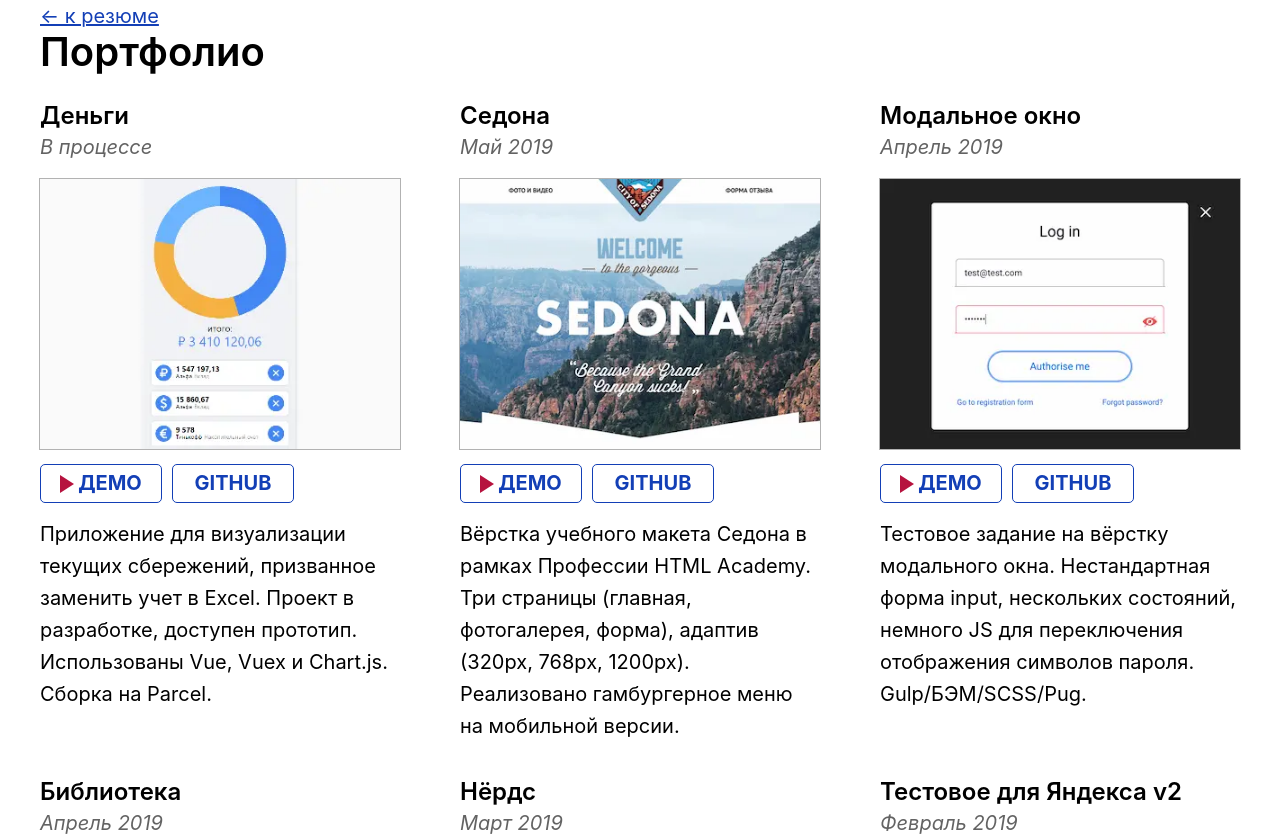
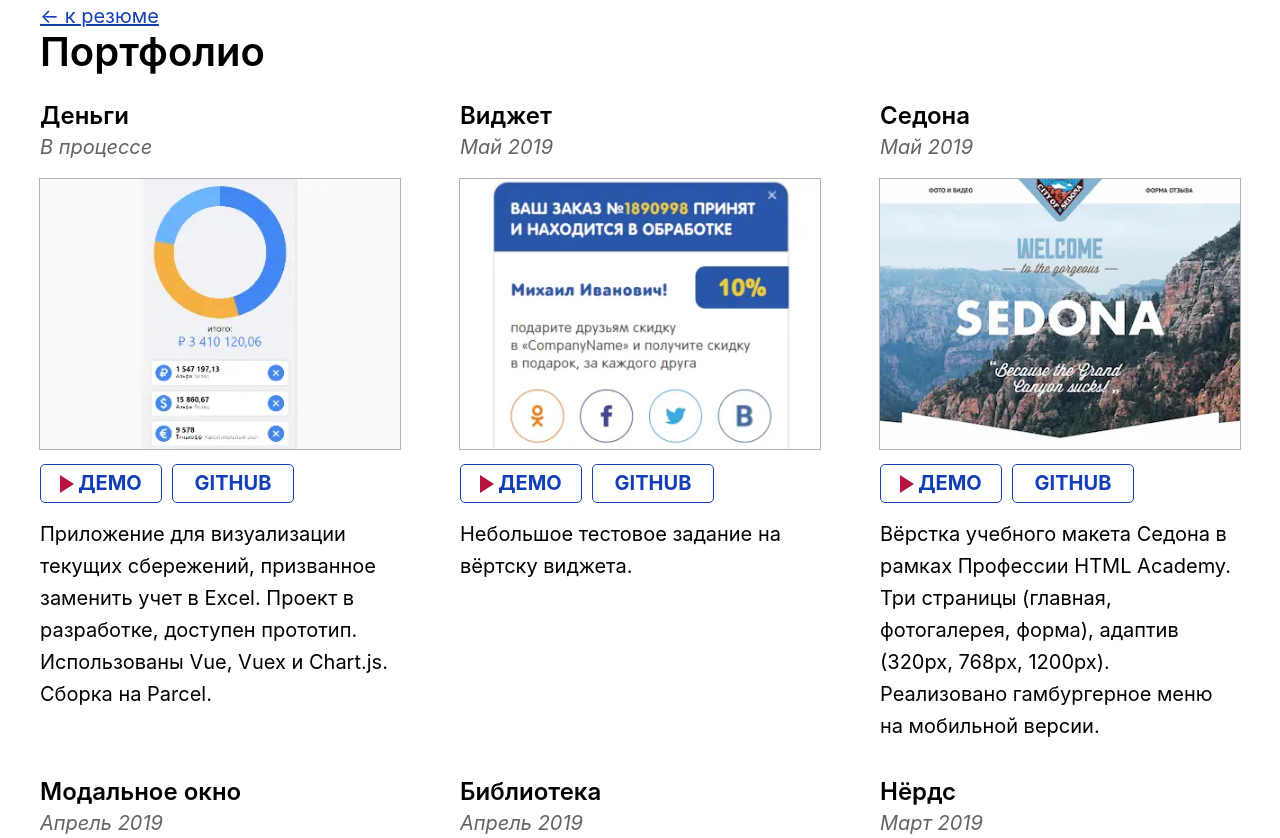
Before and after one commit to glevanov/glevanov, a website: page portfolio/index.html in a window 1280 px wide. Shown: the top 838 px of the page. Drawn offline with Linux system fonts and the light colour scheme.

Commit message:
Update index.html

```diff
--- a/portfolio/index.html
+++ b/portfolio/index.html
@@ -29,6 +29,21 @@
         <a class="button" href="https://github.com/glevanov/dengi" target="_blank">github</a>
       </div>
       <p class="text">Приложение для визуализации текущих сбережений, призванное заменить учет в Excel. Проект в разработке, доступен прототип. Использованы Vue, Vuex и Chart.js. Сборка на Parcel.</p>
+    </li>
+    <li class="portfolio__item">
+      <h3 class="heading heading--middle">Виджет</h3>
+      <p class="portfolio__date">Май 2019</p>
+      <a class="portfolio__link" href="https://glevanov.github.io/test-widget/">
+        <picture>
+          <source srcset="../img/widget@1x.webp 1x, ../img/widget@2x.webp 2x" type="image/webp">
+          <img class="portfolio__thumbnail" src="../img/widget@1x.jpg" srcset="../img/widget@2x.jpg 2x" alt="Виджета">
+        </picture>
+      </a>
+      <div class="button_wrap">
+        <a class="button button--demo" href="https://glevanov.github.io/test-widget/" target="_blank">демо</a>
+        <a class="button" href="https://github.com/glevanov/test-widget" target="_blank">github</a>
+      </div>
+      <p class="text">Небольшое тестовое задание на вёртску виджета.</p>
     </li>
     <li class="portfolio__item">
       <h3 class="heading heading--middle">Седона</h3>
```
